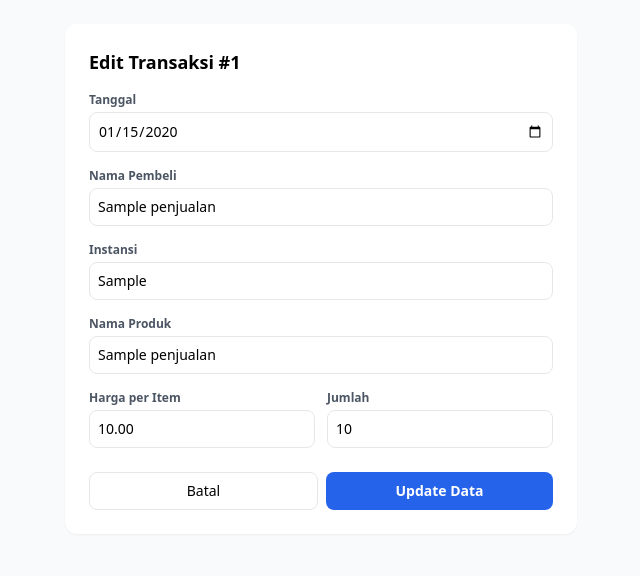
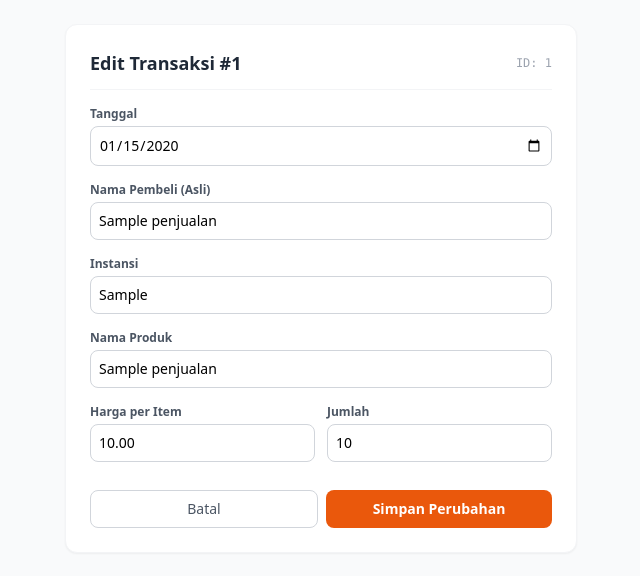
Before and after one commit to dapoerela85/demo, a PHP site: page /admin/edit-transaksi.php?id=1 in a window 1280 px wide. Shown: the top 576 px of the page, without its empty margins (319-959 px from the left). Run offline with PHP 8.4, Linux system fonts and the light colour scheme; the visitor is signed in with stand-in values (Sample User, id 1); tables that the repository leaves empty hold one stand-in row (values such as "Sample post"); some libraries are stand-ins or nearby versions.

Commit message:
Update edit-transaksi.php

```diff
--- a/admin/edit-transaksi.php
+++ b/admin/edit-transaksi.php
@@ -1,4 +1,5 @@
 <?php
+// admin/edit-transaksi.php
 require_once __DIR__ . '/auth.php';
 
 $id = $_GET['id'] ?? null;
@@ -7,25 +8,35 @@ if (!$id) {
     exit;
 }
 
+// Ambil data transaksi berdasarkan ID
 $stmt = $pdo->prepare("SELECT * FROM penjualan WHERE id = ?");
 $stmt->execute([$id]);
 $data = $stmt->fetch();
 
 if (!$data) {
-    die("Data tidak ditemukan.");
+    die("Data transaksi tidak ditemukan.");
 }
 
+// Proses Update Data
 if ($_SERVER['REQUEST_METHOD'] === 'POST') {
+    $tgl          = $_POST['tgl'] ?? $data['tgl'];
+    $nama         = trim($_POST['nama'] ?? '');
+    $instansi     = trim($_POST['instansi'] ?? '');
+    $nama_produk  = trim($_POST['nama_produk'] ?? '');
+    $harga_produk = floatval($_POST['harga_produk'] ?? 0);
+    $jumlah       = intval($_POST['jumlah'] ?? 1);
+
     $updateStmt = $pdo->prepare("UPDATE penjualan SET tgl=?, nama=?, instansi=?, nama_produk=?, harga_produk=?, jumlah=? WHERE id=?");
     $updateStmt->execute([
-        $_POST['tgl'],
-        $_POST['nama'],
-        $_POST['instansi'],
-        $_POST['nama_produk'],
-        $_POST['harga_produk'],
-        $_POST['jumlah'],
+        $tgl,
+        $nama,
+        $instansi,
+        $nama_produk,
+        $harga_produk,
+        $jumlah,
         $id
     ]);
+
     header('Location: index.php');
     exit;
 }
@@ -35,42 +46,58 @@ if ($_SERVER['REQUEST_METHOD'] === 'POST') {
 <head>
     <meta charset="UTF-8">
     <meta name="viewport" content="width=device-width, initial-scale=1.0">
-    <title>Edit Transaksi #<?= $data['id'] ?></title>
+    <title>Edit Transaksi #<?= htmlspecialchars($data['id']) ?> - Admin</title>
     <script src="https://cdn.tailwindcss.com"></script>
+    <link href="https://cdnjs.cloudflare.com/ajax/libs/font-awesome/6.0.0/css/all.min.css" rel="stylesheet">
 </head>
-<body class="bg-gray-50 p-6">
-    <div class="max-w-lg mx-auto bg-white p-6 rounded-xl shadow-sm">
-        <h2 class="text-lg font-bold mb-4">Edit Transaksi #<?= $data['id'] ?></h2>
+<body class="bg-gray-50 p-6 font-sans">
+    <div class="max-w-lg mx-auto bg-white p-6 rounded-xl shadow-sm border border-gray-100 space-y-4">
+
+        <!-- Header Title -->
+        <div class="flex justify-between items-center border-b border-gray-100 pb-3">
+            <h2 class="text-lg font-bold text-gray-800">Edit Transaksi #<?= htmlspecialchars($data['id']) ?></h2>
+            <span class="text-xs font-mono text-gray-400">ID: <?= htmlspecialchars($data['id']) ?></span>
+        </div>
+
         <form method="POST" class="space-y-4">
             <div>
                 <label class="block text-xs font-semibold text-gray-600 mb-1">Tanggal</label>
-                <input type="date" name="tgl" value="<?= $data['tgl'] ?>" required class="w-full border rounded-lg p-2 text-sm">
+                <input type="date" name="tgl" value="<?= htmlspecialchars($data['tgl']) ?>" required class="w-full border border-gray-300 rounded-lg p-2 text-sm focus:ring-2 focus:ring-orange-500 focus:outline-none">
             </div>
+
             <div>
-                <label class="block text-xs font-semibold text-gray-600 mb-1">Nama Pembeli</label>
-                <input type="text" name="nama" value="<?= htmlspecialchars($data['nama']) ?>" required class="w-full border rounded-lg p-2 text-sm">
+                <label class="block text-xs font-semibold text-gray-600 mb-1">Nama Pembeli (Asli)</label>
+                <input type="text" name="nama" value="<?= htmlspecialchars($data['nama'] ?? '') ?>" required class="w-full border border-gray-300 rounded-lg p-2 text-sm focus:ring-2 focus:ring-orange-500 focus:outline-none">
             </div>
+
             <div>
                 <label class="block text-xs font-semibold text-gray-600 mb-1">Instansi</label>
-                <input type="text" name="instansi" value="<?= htmlspecialchars($data['instansi']) ?>" class="w-full border rounded-lg p-2 text-sm">
+                <input type="text" name="instansi" value="<?= htmlspecialchars($data['instansi'] ?? '') ?>" placeholder="Puskesmas Melati / - " class="w-full border border-gray-300 rounded-lg p-2 text-sm focus:ring-2 focus:ring-orange-500 focus:outline-none">
             </div>
+
             <div>
                 <label class="block text-xs font-semibold text-gray-600 mb-1">Nama Produk</label>
-                <input type="text" name="nama_produk" value="<?= htmlspecialchars($data['nama_produk']) ?>" required class="w-full border rounded-lg p-2 text-sm">
+                <input type="text" name="nama_produk" value="<?= htmlspecialchars($data['nama_produk'] ?? '') ?>" required class="w-full border border-gray-300 rounded-lg p-2 text-sm focus:ring-2 focus:ring-orange-500 focus:outline-none">
             </div>
+
             <div class="grid grid-cols-2 gap-3">
                 <div>
                     <label class="block text-xs font-semibold text-gray-600 mb-1">Harga per Item</label>
-                    <input type="number" name="harga_produk" value="<?= $data['harga_produk'] ?>" min="0" required class="w-full border rounded-lg p-2 text-sm">
+                    <input type="number" name="harga_produk" value="<?= htmlspecialchars($data['harga_produk']) ?>" min="0" step="1" required class="w-full border border-gray-300 rounded-lg p-2 text-sm focus:ring-2 focus:ring-orange-500 focus:outline-none">
                 </div>
                 <div>
                     <label class="block text-xs font-semibold text-gray-600 mb-1">Jumlah</label>
-                    <input type="number" name="jumlah" value="<?= $data['jumlah'] ?>" min="1" required class="w-full border rounded-lg p-2 text-sm">
+                    <input type="number" name="jumlah" value="<?= htmlspecialchars($data['jumlah']) ?>" min="1" required class="w-full border border-gray-300 rounded-lg p-2 text-sm focus:ring-2 focus:ring-orange-500 focus:outline-none">
                 </div>
             </div>
-            <div class="flex gap-2 pt-2">
-                <a href="index.php" class="px-4 py-2 border rounded-lg text-sm text-center flex-1">Batal</a>
-                <button type="submit" class="px-4 py-2 bg-blue-600 text-white rounded-lg text-sm font-semibold flex-1">Update Data</button>
+
+            <div class="flex gap-2 pt-3">
+                <a href="index.php" class="px-4 py-2 border border-gray-300 rounded-lg text-sm text-center flex-1 text-gray-600 hover:bg-gray-100 transition">
+                    Batal
+                </a>
+                <button type="submit" class="px-4 py-2 bg-orange-600 text-white rounded-lg text-sm font-semibold flex-1 hover:bg-orange-700 transition">
+                    Simpan Perubahan
+                </button>
             </div>
         </form>
     </div>
```
